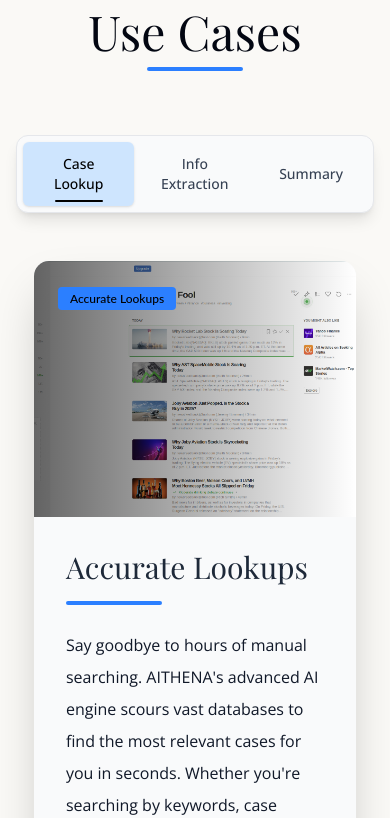
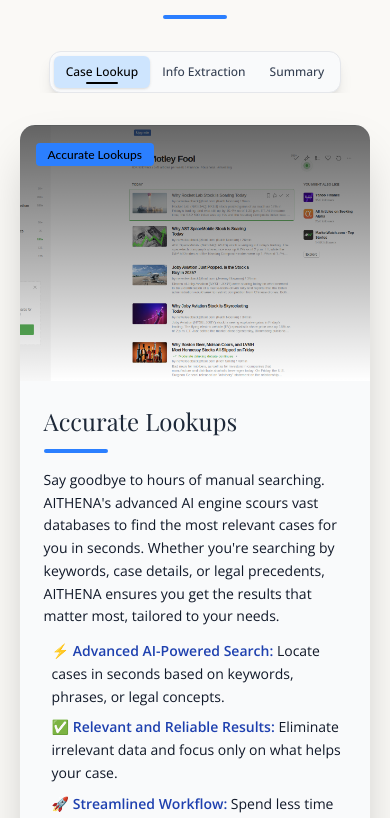
Before and after one commit to f4heemmmmm/aithena, a Next.js app in the folder frontend/: page / in a window 390 px wide. Shown: the part 3431-4249 px from the top of the page. Built offline with nearby package versions, Linux system fonts and the light colour scheme.

Commit message:
increased responsivness for use case section

```diff
--- a/frontend/src/components/UseCases.jsx
+++ b/frontend/src/components/UseCases.jsx
@@ -104,18 +104,18 @@ export default function UseCases() {
     };
 
     return (
-        <section className="py-20 bg-[#FAF9F6] border-t border-gray-100">
-            <div className="container mx-auto px-4 max-w-[1920px]"> {/* Increased max width */}
-                <div className="flex flex-col items-center mb-16">
-                    <h2 className={`${playfair.className} text-gray-950 text-5xl md:text-6xl font-thin mb-3`}>
+        <section className="py-10 sm:py-16 md:py-20 bg-[#FAF9F6] border-t border-gray-100">
+            <div className="container mx-auto px-4 max-w-[1920px]">
+                <div className="flex flex-col items-center mb-8 sm:mb-12 md:mb-16">
+                    <h2 className={`${playfair.className} text-gray-950 text-3xl sm:text-4xl md:text-5xl lg:text-6xl font-thin mb-3`}>
                         Use Cases
                     </h2>
-                    <div className="w-24 h-1 bg-blue-500 rounded-full"></div>
+                    <div className="w-16 sm:w-20 md:w-24 h-1 bg-blue-500 rounded-full"></div>
                 </div>
 
-                {/* Tab navigation */}
-                <div className="flex justify-center mb-12">
-                    <div className="inline-flex rounded-[12px] shadow-lg p-1.5 bg-gray-50 border border-gray-200">
+                {/* Tab navigation with improved small screen layout */}
+                <div className="flex justify-center mb-8 sm:mb-10 md:mb-12 overflow-x-auto max-w-full px-2">
+                    <div className="inline-flex rounded-[12px] shadow-lg p-1 sm:p-1.5 bg-gray-50 border border-gray-200">
                         {useCases.map((tab) => (
                             <button
                                 key={tab.id}
@@ -124,8 +124,8 @@ export default function UseCases() {
                                 aria-controls={`tab-panel-${tab.id}`}
                                 id={`tab-${tab.id}`}
                                 className={`
-                                    relative px-6 py-3 rounded-md transition-all duration-300 md:min-w-32
-                                    ${openSans.className} text-sm font-medium
+                                    relative px-3 sm:px-4 md:px-6 py-2 sm:py-3 rounded-md transition-all duration-300 whitespace-nowrap
+                                    ${openSans.className} text-xs sm:text-sm font-medium
                                     ${activeTab === tab.id
                                         ? 'bg-blue-300/40 text-black shadow-sm'
                                         : 'text-gray-700 hover:bg-gray-200'}
@@ -135,7 +135,7 @@ export default function UseCases() {
                                 {activeTab === tab.id && (
                                     <motion.span
                                         layoutId="tabIndicator"
-                                        className="absolute bottom-1 left-0 right-0 mx-auto w-12 h-0.5 bg-black rounded-full"
+                                        className="absolute bottom-1 left-0 right-0 mx-auto w-8 sm:w-10 md:w-12 h-0.5 bg-black rounded-full"
                                         initial={false}
                                     />
                                 )}
@@ -144,10 +144,11 @@ export default function UseCases() {
                     </div>
                 </div>
 
-                {/* Tab content with refined styling */}
+                {/* Tab content with fixed positioning and responsive heights */}
                 <div
                     ref={containerRef}
-                    className="bg-gray-50 rounded-[15px] overflow-hidden shadow-2xl relative h-[680px] mx-auto max-w-[90%]"
+                    className="bg-gray-50 rounded-[15px] overflow-hidden shadow-2xl relative mx-auto max-w-[98%] sm:max-w-[95%] md:max-w-[90%]"
+                    style={{ minHeight: '650px' }} // Ensure minimum height on all devices
                 >
                     <AnimatePresence initial={false} custom={direction} mode="wait">
                         <motion.div
@@ -165,13 +166,13 @@ export default function UseCases() {
                                 x: { type: "spring", stiffness: 500, damping: 30 },
                                 opacity: { duration: 0.1 }
                             }}
-                            className="w-full h-full absolute inset-0 cursor-grab active:cursor-grabbing"
+                            className="w-full h-full relative" // Changed from absolute to relative
                         >
                             {useCases
                                 .filter(useCase => useCase.id === activeTab)
                                 .map(useCase => (
-                                    <div key={useCase.id} className="md:flex h-full">
-                                        <div className="md:w-3/5 relative h-64 md:h-full"> {/* Increased width from 1/2 to 3/5 */}
+                                    <div key={useCase.id} className="flex flex-col md:flex-row">
+                                        <div className="w-full h-64 sm:h-72 md:h-[400px] lg:h-[500px] md:w-1/2 lg:w-3/5 relative">
                                             <Image
                                                 src={useCase.image}
                                                 alt={`${useCase.title} legal solutions`}
@@ -179,25 +180,24 @@ export default function UseCases() {
                                                 width={1200}
                                                 height={800}
                                             />
-                                            <div className="absolute inset-0 bg-gradient-to-r from-black/60 to-transparent md:bg-gradient-to-l" />
-                                            <div className="absolute top-6 left-6 md:hidden">
+                                            <div className="absolute inset-0 bg-gradient-to-b from-black/60 to-transparent md:bg-gradient-to-l md:from-black/60 md:to-transparent" />
+                                            <div className="absolute top-4 left-4 md:hidden">
                                                 <span className="bg-blue-500 text-black px-3 py-1 rounded text-xs font-medium">
                                                     {useCase.title}
                                                 </span>
                                             </div>
                                         </div>
-                                        <div className="md:w-2/5 p-8 md:p-12 flex flex-col justify-center"> {/* Adjusted width to match */}
-                                            <h3 className={`${playfair.className} text-3xl md:text-4xl font-light mb-4 text-gray-800`}>
+                                        <div className="w-full md:w-1/2 lg:w-2/5 p-6 sm:p-8 md:p-10 lg:p-12 flex flex-col justify-center">
+                                            <h3 className={`${playfair.className} text-2xl sm:text-3xl md:text-3xl lg:text-4xl font-light mb-3 md:mb-4 text-gray-800`}>
                                                 {useCase.title}
                                             </h3>
-                                            <div className="w-24 h-1 bg-blue-500 mb-6 rounded-full"></div>
+                                            <div className="w-16 sm:w-20 md:w-24 h-1 bg-blue-500 mb-4 sm:mb-5 md:mb-6 rounded-full"></div>
 
                                             {/* Updated description rendering with dangerouslySetInnerHTML */}
                                             <div
-                                                className={`${openSans.className} text-gray-900 leading-[2rem] description-content`}
+                                                className={`${openSans.className} text-sm sm:text-base text-gray-900 leading-relaxed sm:leading-[1.8rem] md:leading-[2rem] description-content`}
                                                 dangerouslySetInnerHTML={{ __html: useCase.description }}
                                             />
-
                                         </div>
                                     </div>
                                 ))}
@@ -206,14 +206,14 @@ export default function UseCases() {
                 </div>
 
                 {/* Additional visual element */}
-                <div className="mt-12 flex justify-center">
+                <div className="mt-6 sm:mt-8 md:mt-12 flex justify-center">
                     <div className="flex space-x-2">
                         {useCases.map((tab) => (
                             <button
                                 key={tab.id}
                                 onClick={() => handleTabChange(tab.id)}
                                 className={`w-2 h-2 rounded-full transition-all duration-300 ${
-                                    activeTab === tab.id ? 'bg-blue-500 w-6' : 'bg-gray-300 hover:bg-gray-400'
+                                    activeTab === tab.id ? 'bg-blue-500 w-4 sm:w-5 md:w-6' : 'bg-gray-300 hover:bg-gray-400'
                                 }`}
                                 aria-label={`Switch to ${tab.title}`}
                             />
@@ -225,11 +225,11 @@ export default function UseCases() {
             {/* Add global styles to ensure lists look good */}
             <style jsx global>{`
                 .description-content ul {
-                    margin-top: 1rem;
-                    margin-bottom: 1rem;
+                    margin-top: 0.75rem;
+                    margin-bottom: 0.75rem;
                 }
                 .description-content li {
-                    margin-bottom: 0.75rem;
+                    margin-bottom: 0.5rem;
                     list-style-type: none;
                     position: relative;
                     padding-left: 0.5rem;
@@ -239,7 +239,20 @@ export default function UseCases() {
                     font-weight: 600;
                 }
                 .description-content p {
-                    margin-bottom: 1rem;
+                    margin-bottom: 0.75rem;
+                }
+
+                @media (min-width: 640px) {
+                    .description-content ul {
+                        margin-top: 1rem;
+                        margin-bottom: 1rem;
+                    }
+                    .description-content li {
+                        margin-bottom: 0.75rem;
+                    }
+                    .description-content p {
+                        margin-bottom: 1rem;
+                    }
                 }
             `}</style>
         </section>
```
